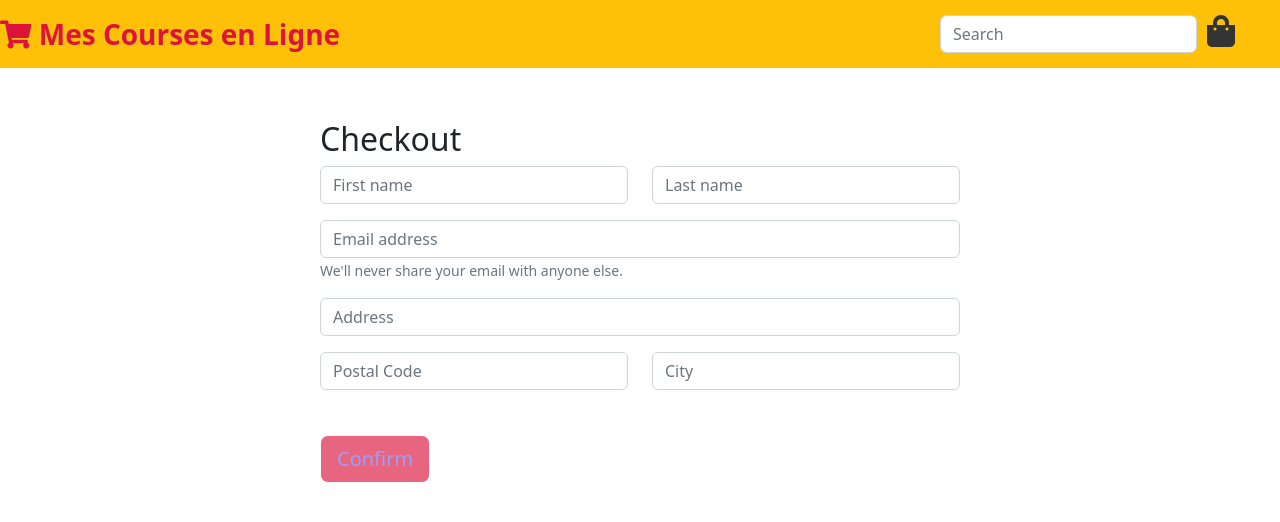
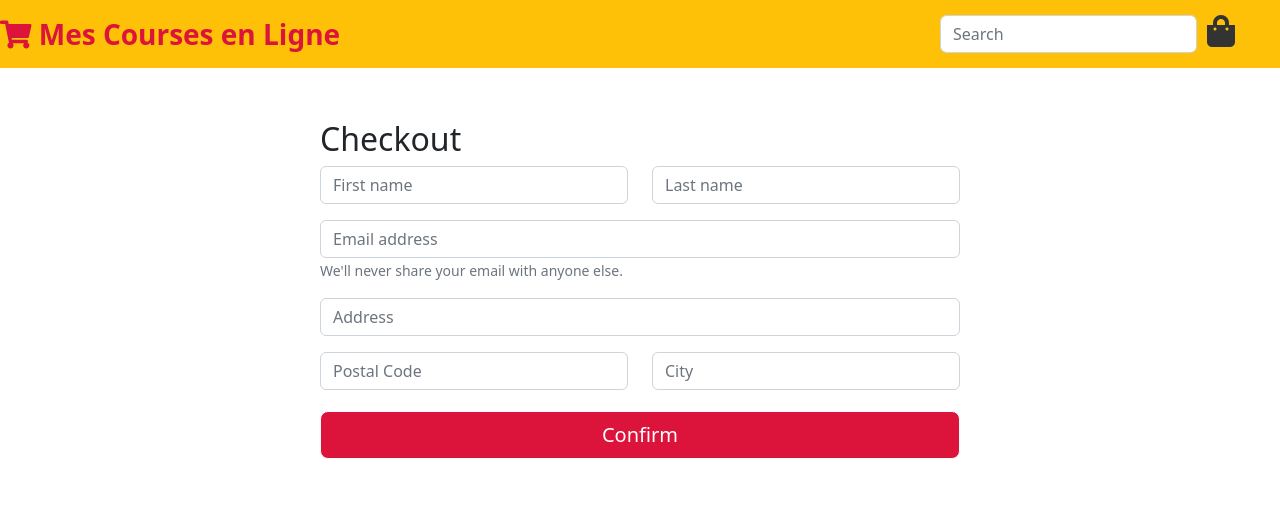
Before and after one commit to NdekoCode/redux-shop, a React (Vite) app: page /checkout in a window 1280 px wide. Shown: the top 522 px of the page. Built offline with nearby package versions, Linux system fonts and the light colour scheme.

Commit message:
refactor: form checkout button

```diff
--- a/src/pages/Checkout.jsx
+++ b/src/pages/Checkout.jsx
@@ -107,16 +107,17 @@ const Checkout = () => {
               </div>
             </div>
           </div>
-          <br />
           {/*${
               !isValid && "disabled"
             }*/}
           <button
             type="submit"
-            disabled={true}
-            className={` white btn btn-light btn-lg btn-block bg-crimson checkout `}
+            // disabled={true}
+            className={`w-100  btn btn-light btn-lg btn-block bg-crimson checkout `}
           >
-            <Link to="/delivery">Confirm</Link>
+            <Link to="/delivery" className="white">
+              Confirm
+            </Link>
           </button>
         </form>
       </div>
```
